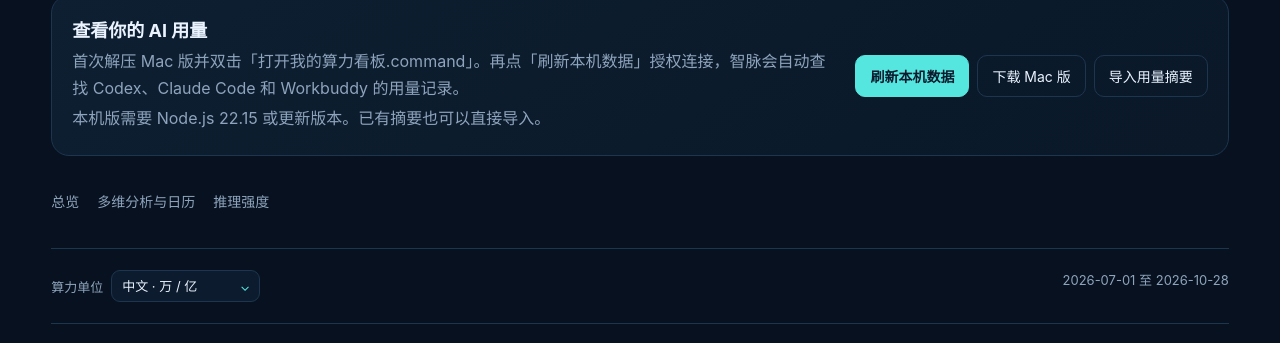
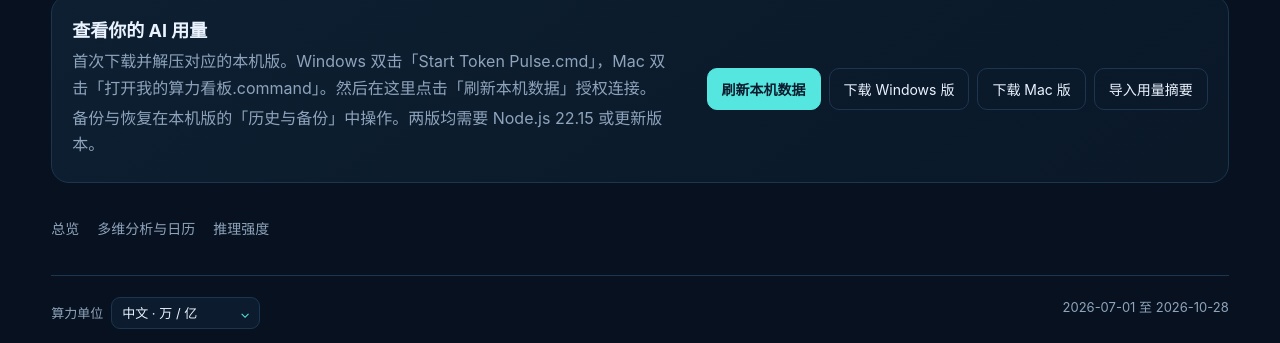
Before and after one commit to ky55204416/token-pulse-web, a plain HTML site: page index.html in a window 1280 px wide. Shown: the part 158-501 px from the top of the page. Drawn offline with Linux system fonts and the light colour scheme.

Commit message:
Publish Windows and Mac backups and local refresh

```diff
--- a/index.html
+++ b/index.html
@@ -37,11 +37,12 @@
       <section class="panel web-entry" aria-labelledby="web-entry-heading">
         <div class="web-entry-copy">
           <h2 id="web-entry-heading">查看你的 AI 用量</h2>
-          <p>首次解压 Mac 版并双击「打开我的算力看板.command」。再点「刷新本机数据」授权连接，智脉会自动查找 Codex、Claude Code 和 Workbuddy 的用量记录。</p>
-          <p>本机版需要 Node.js 22.15 或更新版本。已有摘要也可以直接导入。</p>
+          <p>首次下载并解压对应的本机版。Windows 双击「Start Token Pulse.cmd」，Mac 双击「打开我的算力看板.command」。然后在这里点击「刷新本机数据」授权连接。</p>
+          <p>备份与恢复在本机版的「历史与备份」中操作。两版均需要 Node.js 22.15 或更新版本。</p>
         </div>
         <div class="web-actions">
           <button id="refresh-local" class="button web-primary" type="button">刷新本机数据</button>
+          <a class="button button--quiet web-download" href="./token-pulse-windows.zip" download>下载 Windows 版</a>
           <a class="button button--quiet web-download" href="./token-pulse-mac.zip" download>下载 Mac 版</a>
           <button id="import-summary" class="button button--quiet" type="button">导入用量摘要</button>
           <input id="summary-file" type="file" accept=".json,application/json" hidden>
```
Also changed, not shown: 3 other files.
